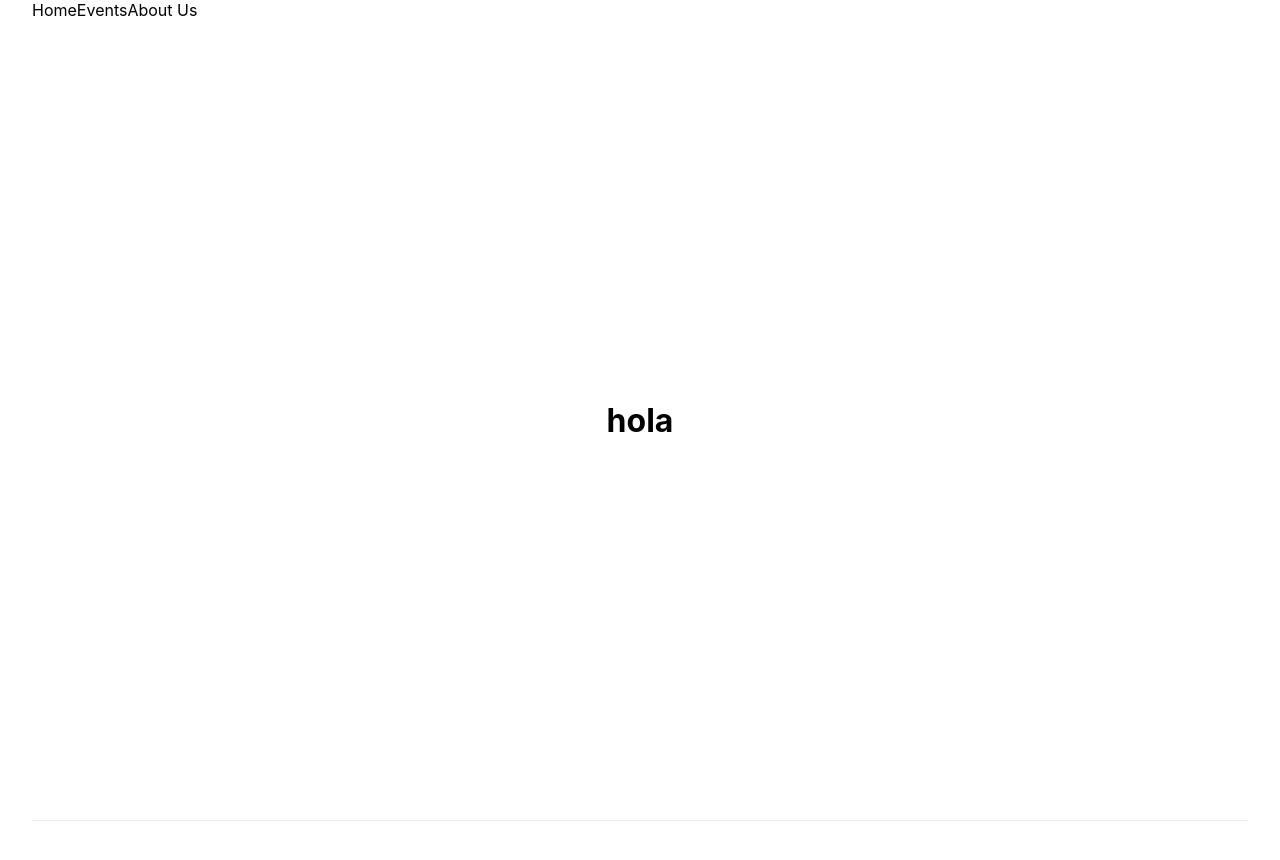
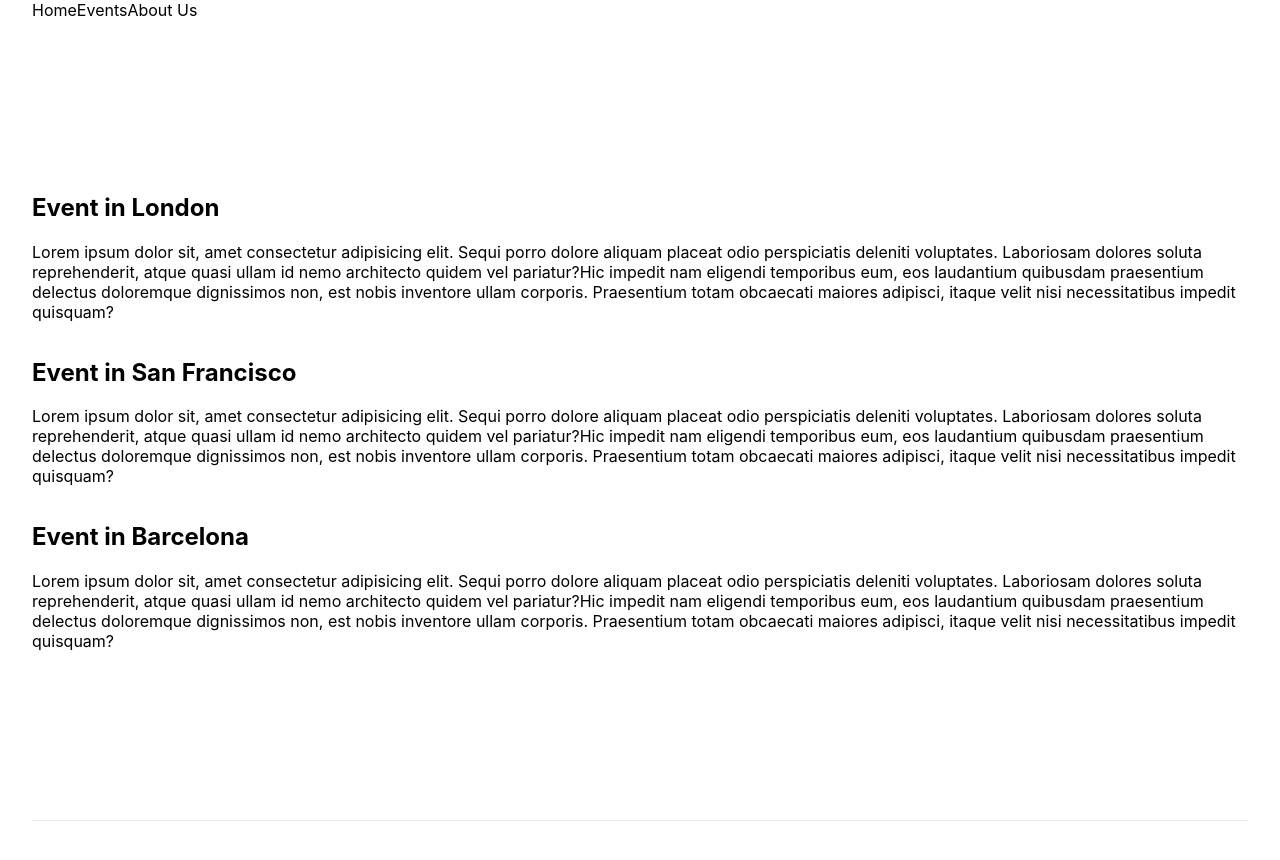
Before and after one commit to MarcoRosselDev/next-js-freecodecamp, a Next.js app: page / in a window 1280 px wide. Shown: the top 860 px of the page. Built offline with nearby package versions, Linux system fonts and the light colour scheme.

Commit message:
build the page 1.2

```diff
--- a/pages/index.js
+++ b/pages/index.js
@@ -11,7 +11,7 @@ export default function Home() {
         <link rel="icon" href="/favicon.ico" />
       </Head>
 
-      <header className={styles.header}>
+      <header>
         <nav>
           <img />
           <a href="/">Home</a>
@@ -20,7 +20,57 @@ export default function Home() {
         </nav>
       </header>
       <main className={styles.main}>
-        <h1>hola</h1>
+        <a href="/">
+          <h2>Event in London</h2>
+          <p>
+            <span>
+              Lorem ipsum dolor sit, amet consectetur adipisicing elit. Sequi
+              porro dolore aliquam placeat odio perspiciatis deleniti
+              voluptates. Laboriosam dolores soluta reprehenderit, atque quasi
+              ullam id nemo architecto quidem vel pariatur?
+            </span>
+            <span>
+              Hic impedit nam eligendi temporibus eum, eos laudantium quibusdam
+              praesentium delectus doloremque dignissimos non, est nobis
+              inventore ullam corporis. Praesentium totam obcaecati maiores
+              adipisci, itaque velit nisi necessitatibus impedit quisquam?
+            </span>
+          </p>
+        </a>
+        <a href="/">
+          <h2>Event in San Francisco</h2>
+          <p>
+            <span>
+              Lorem ipsum dolor sit, amet consectetur adipisicing elit. Sequi
+              porro dolore aliquam placeat odio perspiciatis deleniti
+              voluptates. Laboriosam dolores soluta reprehenderit, atque quasi
+              ullam id nemo architecto quidem vel pariatur?
+            </span>
+            <span>
+              Hic impedit nam eligendi temporibus eum, eos laudantium quibusdam
+              praesentium delectus doloremque dignissimos non, est nobis
+              inventore ullam corporis. Praesentium totam obcaecati maiores
+              adipisci, itaque velit nisi necessitatibus impedit quisquam?
+            </span>
+          </p>
+        </a>
+        <a href="/">
+          <h2>Event in Barcelona</h2>
+          <p>
+            <span>
+              Lorem ipsum dolor sit, amet consectetur adipisicing elit. Sequi
+              porro dolore aliquam placeat odio perspiciatis deleniti
+              voluptates. Laboriosam dolores soluta reprehenderit, atque quasi
+              ullam id nemo architecto quidem vel pariatur?
+            </span>
+            <span>
+              Hic impedit nam eligendi temporibus eum, eos laudantium quibusdam
+              praesentium delectus doloremque dignissimos non, est nobis
+              inventore ullam corporis. Praesentium totam obcaecati maiores
+              adipisci, itaque velit nisi necessitatibus impedit quisquam?
+            </span>
+          </p>
+        </a>
       </main>
 
       <footer className={styles.footer}></footer>
```
